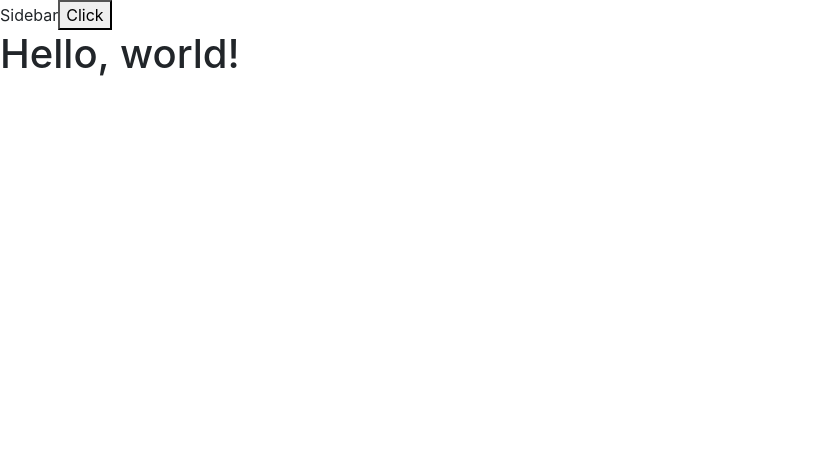
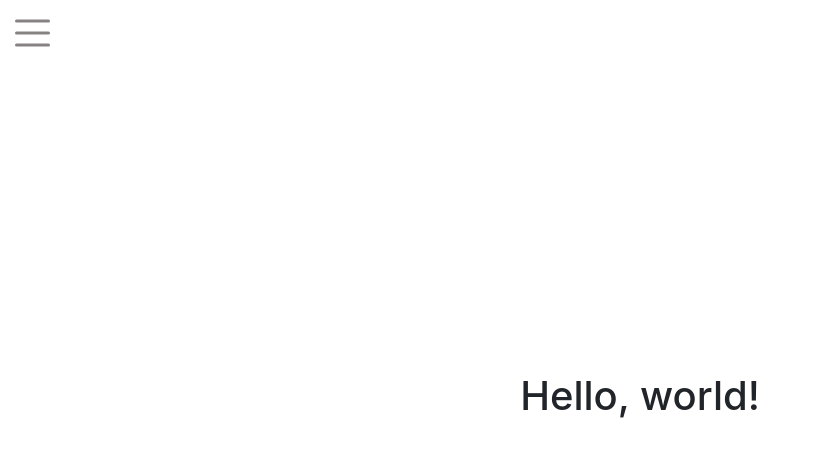
Before and after one commit to vladpopovv/react-things, a React app: page / in a window 1280 px wide. Shown: the top 456 px of the page, without its empty margins (0-819 px from the left). Built offline with nearby package versions, Linux system fonts and the light colour scheme.

Commit message:
ADD: sidebar styles, sidebar body and toggle

```diff
--- a/src/app.jsx
+++ b/src/app.jsx
@@ -11,8 +11,10 @@ const store = createStore();
 ReactDom.render(
   <Provider store={store}>
     <ConnectedRouter history={history}>
-      <Sidebar />
-      <h1>Hello, world!</h1>
+      <div className="root-container">
+        <Sidebar />
+        <h1>Hello, world!</h1>
+      </div>
     </ConnectedRouter>
   </Provider>,
   document.getElementById('app'),
--- a/src/components/sidebar/index.js
+++ b/src/components/sidebar/index.js
@@ -1,17 +1,33 @@
 import React from 'react';
 import PropTypes from 'prop-types';
 import { connect } from 'react-redux';
+import classNames from 'classnames';
 import AppAction from 'actions/app';
 
 function Sidebar(props) {
   const { isOpen, toogleSidebar } = props;
 
+  const closeSidebar = () => toogleSidebar(false);
+
   return (
-    <div className="sidebar">
-      Sidebar
-      <button onClick={() => toogleSidebar(!isOpen)} type="button">
-        Click
-      </button>
+    <div className={classNames('sidebar', { 'sidebar--open': isOpen })}>
+      <div
+        className="sidebar-overlay"
+        onClick={closeSidebar}
+        onKeyDown={closeSidebar}
+        role="button"
+        tabIndex="0"
+      />
+      <div className="sidebar-body">
+        <button
+          className="sidebar-toggle"
+          onClick={() => toogleSidebar(!isOpen)}
+          type="button"
+        >
+          <div className={classNames('burger-icon', { 'burger-cross': isOpen })} />
+        </button>
+        Sidebar
+      </div>
     </div>
   );
 }
--- a/src/scss/main.scss
+++ b/src/scss/main.scss
@@ -1,5 +1,14 @@
 @import '~bootstrap/dist/css/bootstrap.min.css';
 
-div {
-  display: inline-block;
+@import './vars.scss';
+@import './sidebar.scss';
+
+.root-container {
+  position: relative;
+
+  display: flex;
+  align-items: center;
+  justify-content: center;
+
+  min-height: 100vh;
 }
--- /dev/null
+++ b/src/scss/sidebar.scss
@@ -0,0 +1,124 @@
+$offset-line-toogle: 12px;
+$size-toggle: 35px;
+
+.sidebar {
+
+  .sidebar-body {
+    position: absolute;
+    top: 0;
+    bottom: 0;
+    left: 0;
+    z-index: 100;
+
+    transform: translate(-100%);
+
+    width: 300px;
+
+    background-color: #6a6a6a94;
+
+    transition: $transition;
+  }
+
+  .sidebar-overlay {
+    position: absolute;
+    top: 0;
+    left: 0;
+    bottom: 0;
+    right: 0;
+
+    z-index: 90;
+  }
+
+  .sidebar-toggle {
+    position: absolute;
+    top: 15px;
+    right: -15px;
+    transform: translateX(100%);
+
+    width: $size-toggle;
+    height: 35px;
+
+    padding: 5px;
+
+    border: none;
+    outline: none;
+    background: none;
+
+    transition: .3s;
+
+    &:focus {
+      outline: none;
+    }
+  }
+
+  .burger-icon {
+    position: absolute;
+    top: 50%;
+    left: 0;
+    right: 0;
+    transform: translateY(-50%);
+
+    height: 3px;
+    width: $size-toggle;
+
+    border-radius: 3px;
+    background-color: $icon-color;
+
+    opacity: 1;
+    transition: $transition;
+
+    &:before,
+    &:after {
+      content: '';
+
+      position: absolute;
+      left: 0;
+      right: 0;
+
+      height: 3px;
+
+      background-color: $icon-color;
+      border-radius: 3px;
+
+      transition: $transition;
+      transform-origin: 5%;
+    }
+
+    &:before {
+      top: -$offset-line-toogle;
+    }
+
+    &:after {
+      bottom: -$offset-line-toogle;
+    }
+
+    &.burger-cross {
+      background: transparent;
+
+      transform: rotate(360deg);
+
+      &:before,
+      &:after {
+        width: 38px;
+      }
+
+      &:before {
+        transform: rotate(45deg);
+      }
+
+      &:after {
+        transform: rotate(-45deg);
+      }
+    }
+  }
+
+  &.sidebar--open {
+    .sidebar-body {
+      transform: translateX(0);
+    }
+
+    .sidebar-toggle {
+      transform: translateX(100%) rotate(180deg);
+    }
+  }
+}
--- /dev/null
+++ b/src/scss/vars.scss
@@ -0,0 +1,10 @@
+/*
+  Colors
+*/
+$icon-color: #868282;
+
+
+/*
+  Common vars
+*/
+$transition: all .3s ease-in-out;
```
